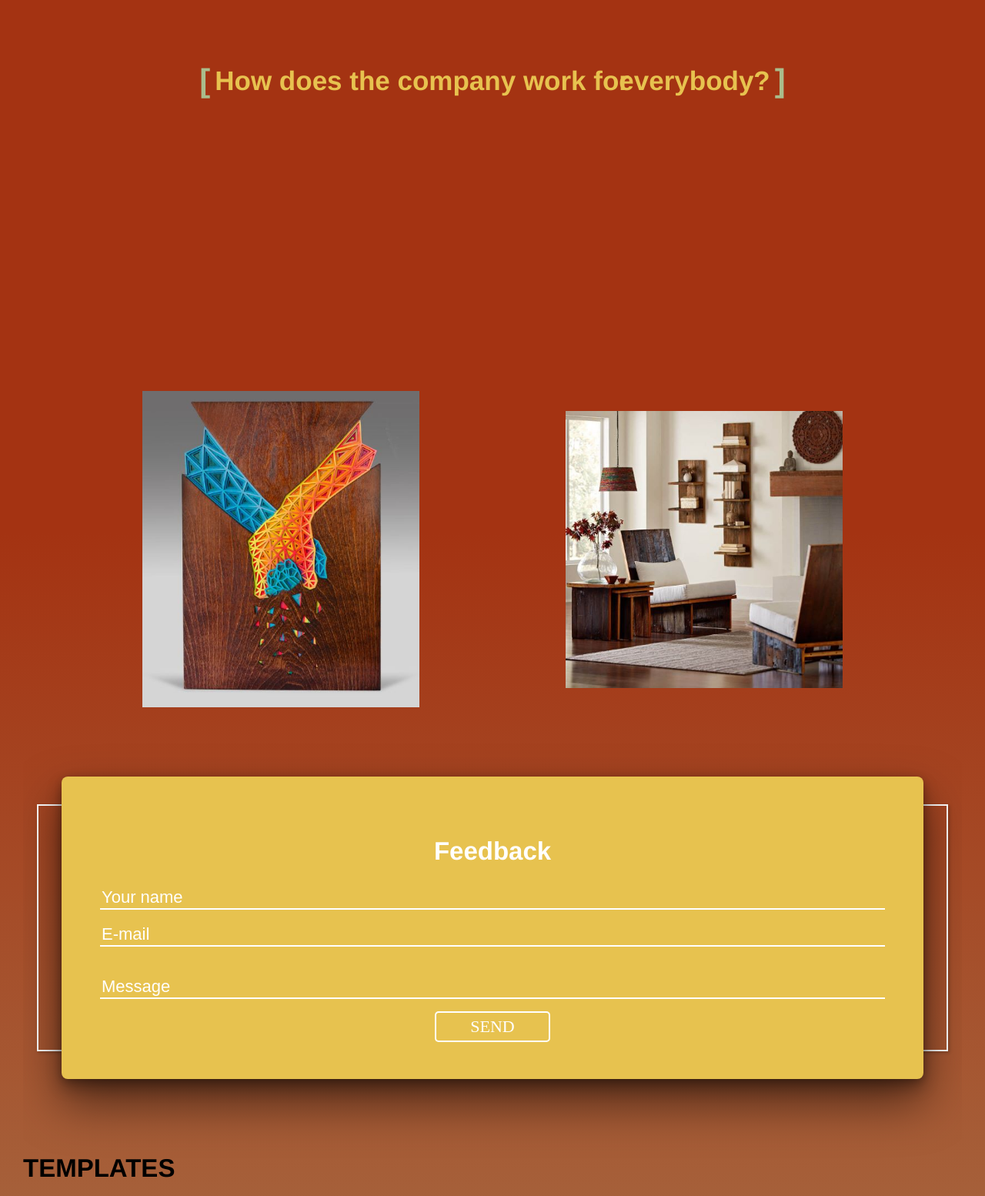
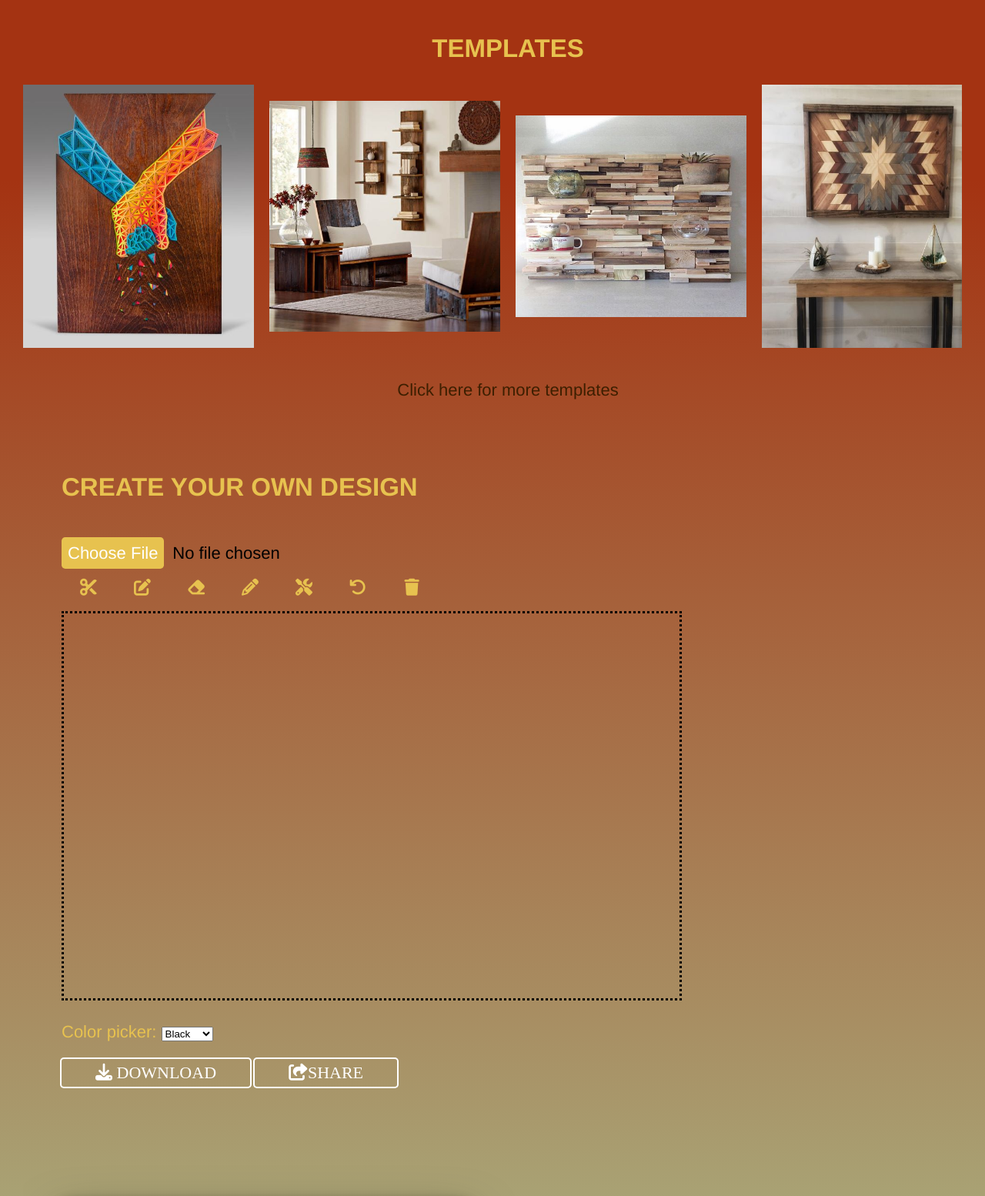
Before and after one commit to charphilip/charphilip.github.io, a plain HTML site: page wwr/awesomewoods/processinfo.html in a window 1280 px wide. Shown: the part 515-2069 px from the top of the page at 77% size. Drawn offline with Linux system fonts and the light colour scheme; a web font is replaced by a local one.

Commit message:
more changes

```diff
--- a/wwr/awesomewoods/processinfo.html
+++ b/wwr/awesomewoods/processinfo.html
@@ -55,38 +55,50 @@
             or feedback on the site. It should be on a separate page.
         </p>
         <section class="images-home">
+            <h2 style="text-align: center; color: #E7C24F;">TEMPLATES</h2>
+            <div id="templates">
                 <div id="presentation-images">
                     <img src="https://github.com/charphilip/charphilip.github.io/blob/main/wwr/awesomewoods/images/image1.jpg?raw=true" alt="image for homepage">
                     <div class="text">
-                    <p class="para">Why do you need to visit this site? VISION - MISION
-                    “Awesome woods” is a company where ideas come to life. The company has modern tools to help the customers to create awesome artwork in wood. The only condition is the imagination, the rest is our job. Commonly, people want to make a difference, but they do not know-how.
-                    The secret is the decor, it is amazing how the decoration can convert a house into another one. With that in mind, the first thing to do is to come to this web page. The site will provide ideas, pictures, tips, testimonies, and a guide to start in the decoration world.
-                    Each content in this site has the purpose to expand the customers’ vision and to recognize until what point we can provide solutions to their requests. </p>
+                        <p class="para"><a class="template" href="#">Wood motif. Click to Use this Template</a><br></p>
                     </div>
                 </div>
-            <div id="presentation-images2">
+                <div id="presentation-images">
                     <img src="https://github.com/charphilip/charphilip.github.io/blob/main/wwr/awesomewoods/images/image2.jpg?raw=true" alt="image for homepage">
-                <div class="text2">
-                <p class="para2">The visitors will come to this website because the information provided by it will be organized and friendly with any customer. It will be easy to understand and there will be shortcuts from each page.
-                Additionally, the design will be striking for the great images of our artworks making the customer excited. Another reason the customers need to come to this site is the clear information the company will provide, explaining each process with text and videos (the videos will show testimonies and final designs).
-                What does the site contain? CONTENT
-                Also, the customers could find how to transform their ideas to reality with step-by-step guide included on the site, the place where the offices are, the social media profiles, the forms to get contact with the company, and the phone numbers to call the company for assistance.</p>
+                    <div class="text">
+                        <p class="para"><a class="template" href="#">Living Room. Click to Use this Template</a><br></p>
                     </div>
                 </div>
+                <!-- <div id="templates"> -->
+                <div id="presentation-images">
+                        <img src="https://github.com/charphilip/charphilip.github.io/blob/main/wwr/awesomewoods/images/image4.jpg?raw=true" alt="image for page">
+                        <div class="text">
+                            <p class="para"><a class="template" href="#">Wood wall. Click to Use this Template</a><br></p>
+                        </div>
+                </div>
+                <!-- <div id="templates"> -->
+                <div id="presentation-images">
+                        <img src="https://github.com/charphilip/charphilip.github.io/blob/main/wwr/awesomewoods/images/image3.jpg?raw=true" alt="image for page">
+                        <div class="text">
+                            <p class="para"><a class="template" href="#">Wood table. Click to Use this Template</a><br></p>
+                        </div>
+                </div>
+                <p class="more"><a class="template" href="#">Click here for more templates </a><br></p>
+            </div>
         </section>
-        <section id="templates">
-            <h2>TEMPLATES</h2>
-            <img src="https://github.com/charphilip/charphilip.github.io/blob/main/wwr/awesomewoods/images/image3.jpg?raw=true" alt="image for page">
-            <a class="template" href="#">Use Template</a><br>
-            <img src="https://github.com/charphilip/charphilip.github.io/blob/main/wwr/awesomewoods/images/image4.jpg?raw=true" alt="image for page">
-            <a class="template" href="#">Use Template</a><br>
-            <img src="https://github.com/charphilip/charphilip.github.io/blob/main/wwr/awesomewoods/images/image5.jpg?raw=true" alt="image for page3">
-            <a class="template" href="#">Use Template</a><br>
         </section>
-        <section>
-            <form action="/action_page.php">
-                <input type="file" id="myFile" name="filename">
-            </form>
+        <section class="owndesign">
+            <h2 style="text-align: left; color: #E7C24F;">CREATE YOUR OWN DESIGN</h2>
+            <div class="label">
+                <br>
+                <!-- actual upload which is hidden -->
+                <input type="file" id="actual-btn" hidden/>
+                <!-- our custom upload button -->
+                <label for="actual-btn">Choose File</label>
+                <!-- name of file chosen -->
+                <span id="file-chosen">No file chosen</span><br>
+            </div>
+            <div class="optiontools">
                 <i class="fas fa-cut"></i>
                 <i class="fas fa-edit"></i>
                 <i class="fas fa-eraser"></i>
@@ -94,11 +106,12 @@
                 <i class="fas fa-tools"></i>
                 <i class="fas fa-undo"></i>
                 <i class="fas fa-trash"></i>
+            </div>
             <div id="board">
-                <canvas id="myCanvas" width="500px" height="500px">
+                <canvas id="myCanvas" width="800px" height="500px">
                     Sorry, your browser doesn't support canvas technology.
                 </canvas>
-                <p>Color picker: <select id="selectColor">
+                <p style="text-align: left; color: #E7C24F;">Color picker: <select id="selectColor">
                 <option id="colBlack" value="black" selected="selected">Black</option>
                 <option id="colRed" value="red">Red</option>
                 <option id="colBlue" value="blue">Blue</option>
@@ -113,9 +126,10 @@
                     border: 3px dotted #000;
                 }
             </style>
-            <button class="btn"><i class="fa fa-download"></i> Download</button>
-            <button class="btn"><i class="fas fa-share-square"></i>Save</button>
+            <button class="button"><i class="fa fa-download"></i> DOWNLOAD</button>
+            <button class="button"><i class="fas fa-share-square"></i>SHARE</button>
         </section>
+        <div class="feedbackgrid">
         <section id="feedback">
             <div id="feedback-box">
                 <h1>Feedback</h1>
@@ -142,6 +156,7 @@
                 <p>Call us to know more</p>
             </div>
         </section>
+        </div>
         <script>
             // get the feedback div element so we can do something with it.
             const feedbackElement = document.getElementById('feedback-box');
--- a/wwr/awesomewoods/styles/style.css
+++ b/wwr/awesomewoods/styles/style.css
@@ -102,18 +102,25 @@ main div iframe{
     height: 350px;
     border-radius: 10%;
 }
-body .images-home{
+.images-home{
+    grid-row: 3/4;
+    padding: 0 auto;
+    margin: 0 auto;
+}
+#templates{
+
     display: grid;
-    grid-template-columns: 1fr 1fr;
+    grid-template-columns: 300px 300px 300px 300px ;
     justify-items: center;
     align-items: center;
-    margin: 20px;
-    gap: 80px;
+    margin: 0 auto;
+    gap: 20px;
 }
 #presentation-images{
     position: relative;
-    width: 80%;
-    padding-left: 80px;
+    /* width: 80%;
+    padding-left: 80px; */
+    /* grid-column: 1/2; */
 }
 #presentation-images img{
     display: block;
@@ -132,24 +139,32 @@ body .images-home{
     opacity: 0;
     transition: .5s ease;
     background-color: #E7C24F;
+    border:3px dotted white
 }
 #presentation-images:hover .text{
     opacity: 1;
 }
 #presentation-images .para{
-    color: white;
-    font-size: 18px;
+    color: #3D1F00;
+    font-size: 23px;
     position: absolute;
     top: 45%;
-    left: 50%;
+    left: 48%;
     transform: translate(-50%, -50%);
+
     /* -ms-transform: translate(-50%, -50%); */
+}
+.more{
+    grid-column: 1/-1;
+    text-align: right;
+    cursor: pointer;
 }
 
 #presentation-images2{
     position: relative;
-    width: 80%;
-    padding-right: 80px;
+        /* width: 80%;
+        padding-right: 80px; */
+    /* grid-column: 2/3; */
 }
 #presentation-images2 img{
     display: block;
@@ -379,7 +394,7 @@ footer h3{
 .mainprocess{
     display: grid;
     /* grid-template-columns: 600px 600px; */
-    grid-template-rows: 80px 200px 1fr 1fr;
+    grid-template-rows: 80px 200px 550px 1fr;
     gap: 20px;
     border: 20px;
     margin: 0 30px;
@@ -458,6 +473,11 @@ footer h3{
     font-family: 'Irish Grover';
     cursor: pointer;
   }
+.owndesign .button:hover{
+        background: white;
+        color: dimgray;
+        transition: 0.5s;
+}
 #login .form .button:hover {
     background: white;
     color: dimgray;
@@ -567,7 +587,10 @@ footer h3{
     color: dimgray;
     transition: 0.5s;
   }
-
+.feedbackgrid{
+    display: grid;
+    grid-template-columns: 1fr 1fr;
+}
 /* CSS for In Touch */
 #intouch, #feedback{
     color: white;
@@ -730,7 +753,7 @@ footer h3{
 }
 .content {
     position: absolute;
-    top: 85%;
+    top: 50%;
     left: 50%;
     transform: translate(-50%, -50%);
     height: 160px;
@@ -795,7 +818,35 @@ footer h3{
 0%, 100% {opacity:0;}
 50% {opacity:1;}
 }
+.owndesign{
+    padding: 0 auto;
+    margin: 0 50px;
+    grid-row: 4/5;
+}
+.label{
+    padding: 0 auto;
+    margin: 15px auto;
+}
+label {
+    background-color: #E7C24F;
+    color: white;
+    padding: 0.5rem;
+    border-radius: 0.3rem;
+    cursor: pointer;
+    margin-top: 1rem;
+  }
 
+#file-chosen{
+    margin-left: 0.3rem;
+
+}
+.optiontools{
+    display: grid;
+    grid-template-columns: 70px 70px 70px 70px 70px 70px 70px;
+    text-align: center;
+    margin: 20px auto;
+    color: #E7C24F;
+}
 @-webkit-keyframes change {
 0%, 12.66%, 100% {transform:translate3d(0,0,0);}
 16.66%, 29.32% {transform:translate3d(0,-25%,0);}
```
Lines whose indentation alone changed are shown as unchanged.
